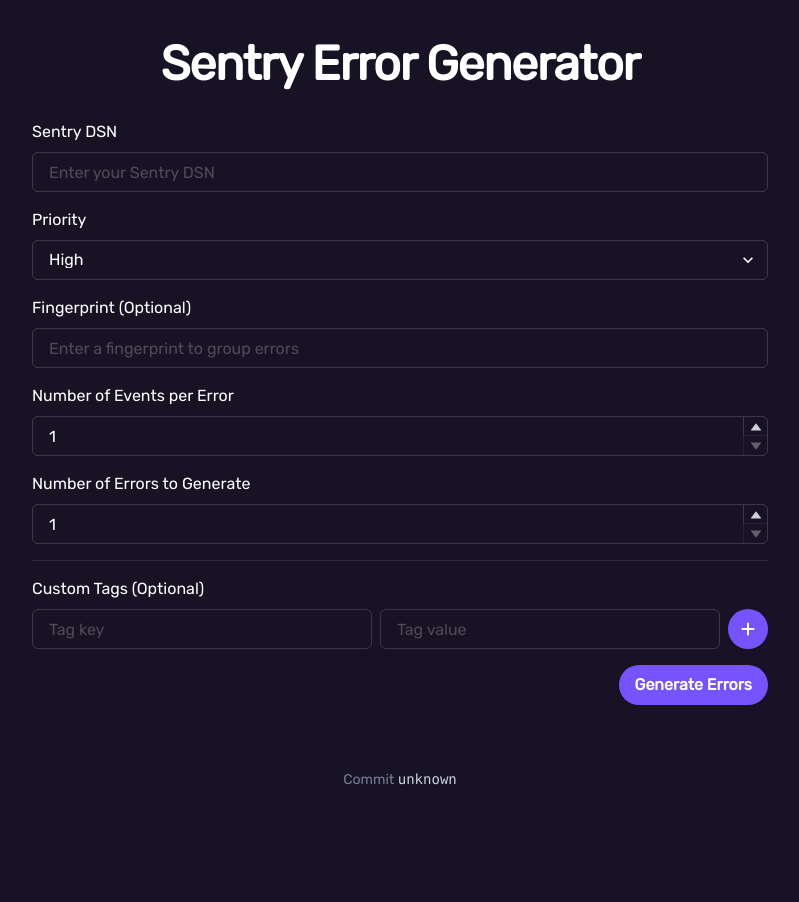
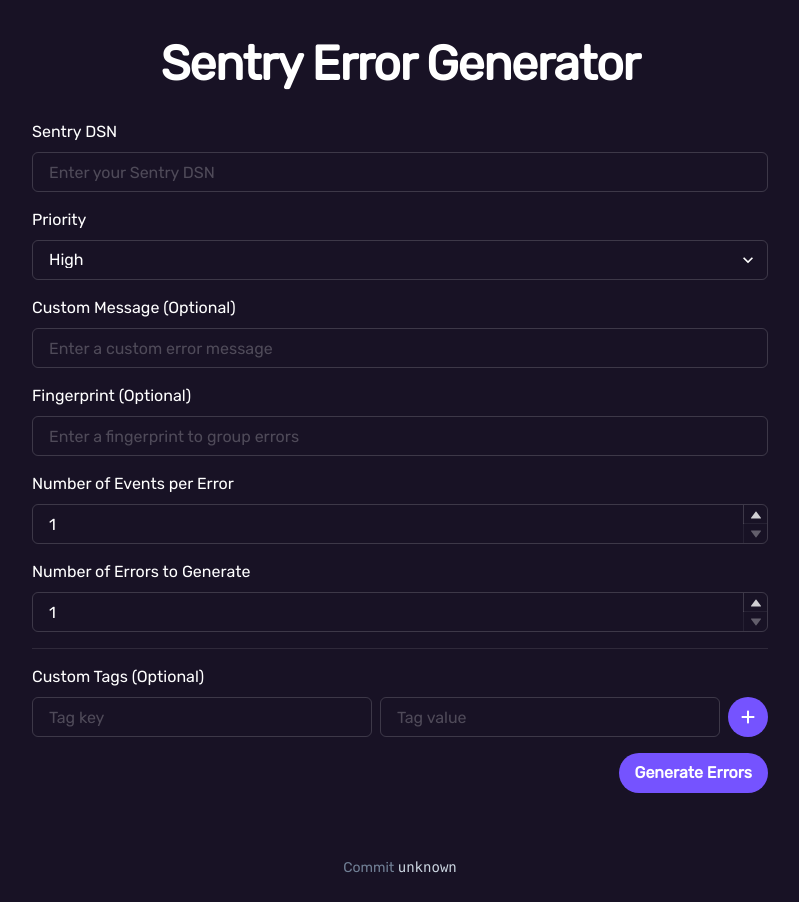
Before and after one commit to getsentry/error-generator, a Next.js app: page / in a window 1280 px wide. Shown: the whole page, without its empty margins (240-1039 px from the left). Before the commit the page ends 814 px from the top, so only its background shows below. Built offline with nearby package versions, Linux system fonts and the light colour scheme.

Commit message:
:sparkles: feat: add custom message (#11)

```diff
--- a/app/ErrorGenerator.tsx
+++ b/app/ErrorGenerator.tsx
@@ -48,6 +48,7 @@
     const [tags, setTags] = useState<CustomTag[]>([]);
     const [newTagKey, setNewTagKey] = useState('');
     const [newTagValue, setNewTagValue] = useState('');
+    const [message, setMessage] = useState('');
     const [isOpen, setIsOpen] = useState(false);
     const [isLoading, setIsLoading] = useState(false);
     const [dsnError, setDsnError] = useState('');
@@ -151,6 +152,7 @@
                     fingerprintID,
                     priority,
                     tags: tags.reduce((acc, tag) => ({ ...acc, [tag.key]: tag.value }), {}),
+                    message,
                 }),
             });
 
@@ -202,6 +204,14 @@
                     <option value="MEDIUM">Medium</option>
                     <option value="LOW">Low</option>
                 </Select>
+            </FormControl>
+            <FormControl>
+                <FormLabel>Custom Message (Optional)</FormLabel>
+                <Input
+                    placeholder="Enter a custom error message"
+                    value={message}
+                    onChange={(e) => setMessage(e.target.value)}
+                />
             </FormControl>
             <FormControl>
                 <FormLabel>Fingerprint (Optional)</FormLabel>
--- a/app/api/generate-errors/route.ts
+++ b/app/api/generate-errors/route.ts
@@ -10,6 +10,7 @@
     fingerprintID?: string;
     priority?: 'HIGH' | 'MEDIUM' | 'LOW';
     tags?: Record<string, string>;
+    message?: string;
 }
 
 export async function POST(request: NextRequest) {
@@ -23,6 +24,7 @@
             fingerprintID,
             priority = 'HIGH',
             tags = {},
+            message,
         } = requestData;
 
         if (!dsn) {
@@ -85,8 +87,8 @@
 
                 // Merge default tags with custom tags, allowing custom tags to override defaults
                 const defaultTags = {
-                    generated_by: 'vercel-edge-function',
-                    environment: 'test',
+                    generated_by: 'error-generator.sentry.dev',
+                    environment: 'default',
                 };
 
                 const mergedTags = {
@@ -104,7 +106,9 @@
                     transaction: `test-transaction-${errorIndex}-${eventId}`,
                     server_name: 'vercel-edge-function',
                     fingerprint: errorFingerprint,
-                    message: `Error generated with event_id: ${eventId} (Priority: ${priority})`,
+                    message:
+                        message ||
+                        `Error generated with event_id: ${eventId} (Priority: ${priority})`,
                     user: {
                         id: `test-user-${errorIndex}-${eventId}`,
                         email: `test-user-${errorIndex}-${eventId}@example.com`,
```
